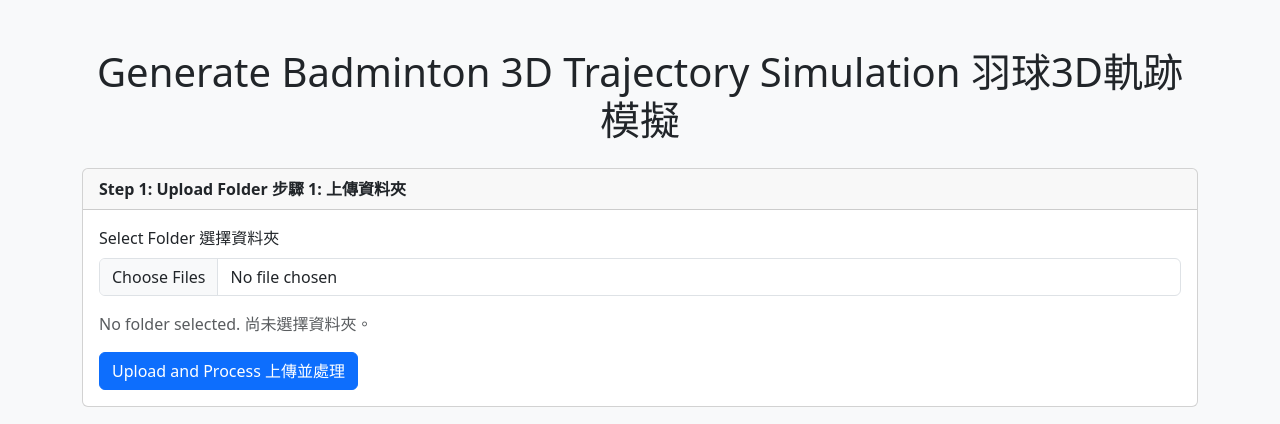
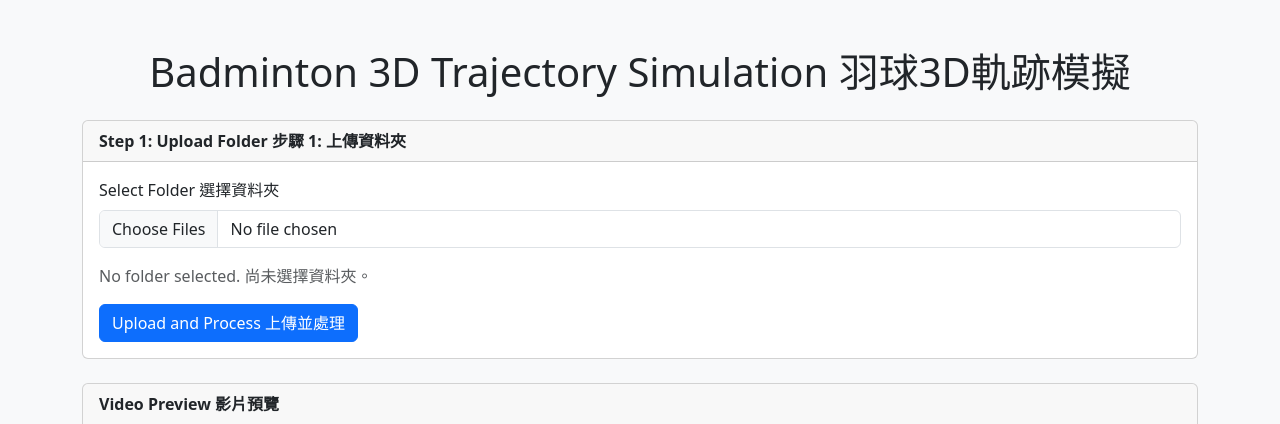
Before and after one commit to jasonkao402/NYCU_CV2024_Final_Project, a Flask app: page / in a window 1280 px wide. Shown: the part 56-480 px from the top of the page. Run offline with Flask 3, Linux system fonts and the light colour scheme; some libraries are stand-ins or nearby versions.

Commit message:
Update index page title

```diff
--- a/templates/index.html
+++ b/templates/index.html
@@ -102,7 +102,7 @@
     <!-- 主容器 -->
     <div class="container my-5">
       <h1 class="text-center mb-4">
-        Generate Badminton 3D Trajectory Simulation 羽球3D軌跡模擬
+        Badminton 3D Trajectory Simulation 羽球3D軌跡模擬
       </h1>
 
       <!-- 上傳表單區塊 -->
@@ -113,7 +113,9 @@
         <div class="card-body">
           <form id="uploadForm">
             <div class="mb-3">
-              <label for="folderInput" class="form-label">Select Folder 選擇資料夾</label>
+              <label for="folderInput" class="form-label"
+                >Select Folder 選擇資料夾</label
+              >
               <input
                 id="folderInput"
                 type="file"
@@ -133,7 +135,6 @@
           </form>
         </div>
       </div>
-
 
       <!-- 影片預覽區塊 -->
       <div class="card mb-4">
@@ -257,7 +258,6 @@
         }
       });
 
-
       // 當提交表單時，上傳並處理資料夾 / On form submission, upload and process the folder
       uploadForm.addEventListener("submit", async (event) => {
         event.preventDefault(); // 阻止表單提交後重新加載頁面 / Prevent page reload after form submission
```
